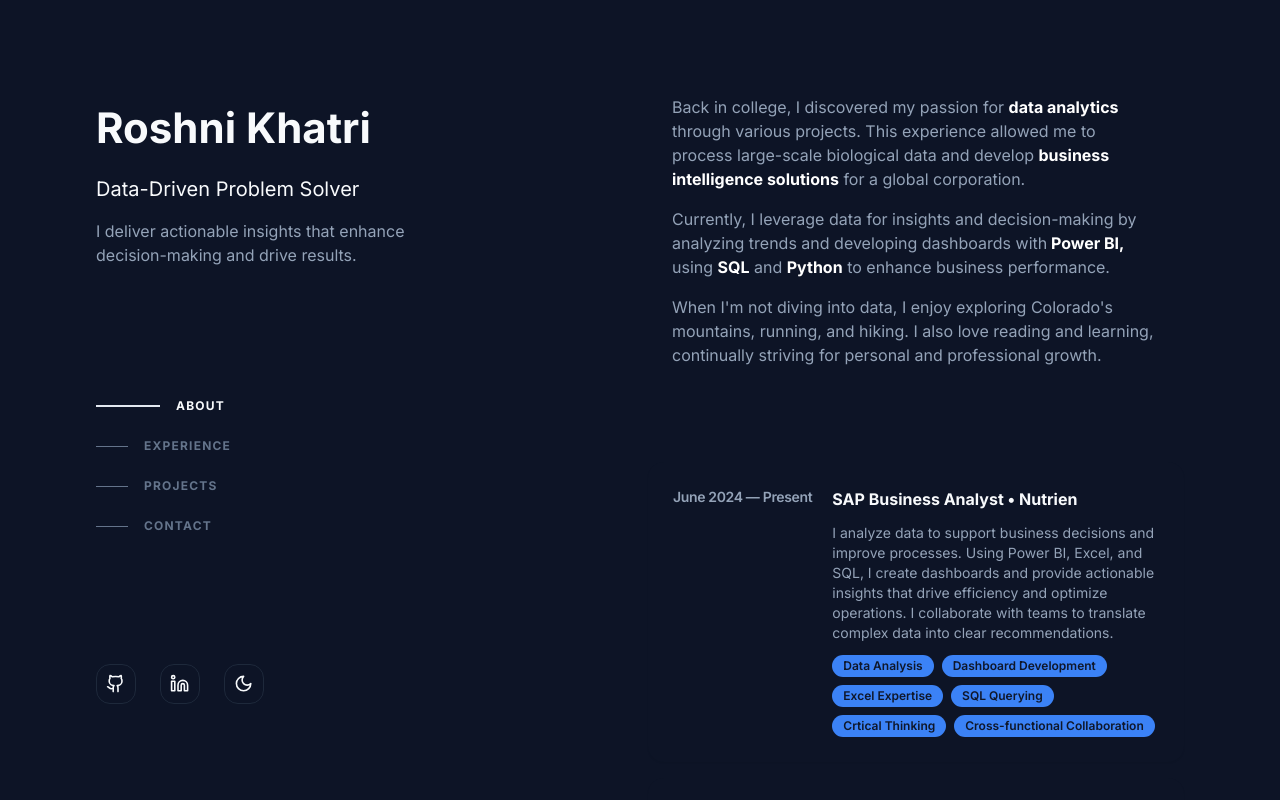
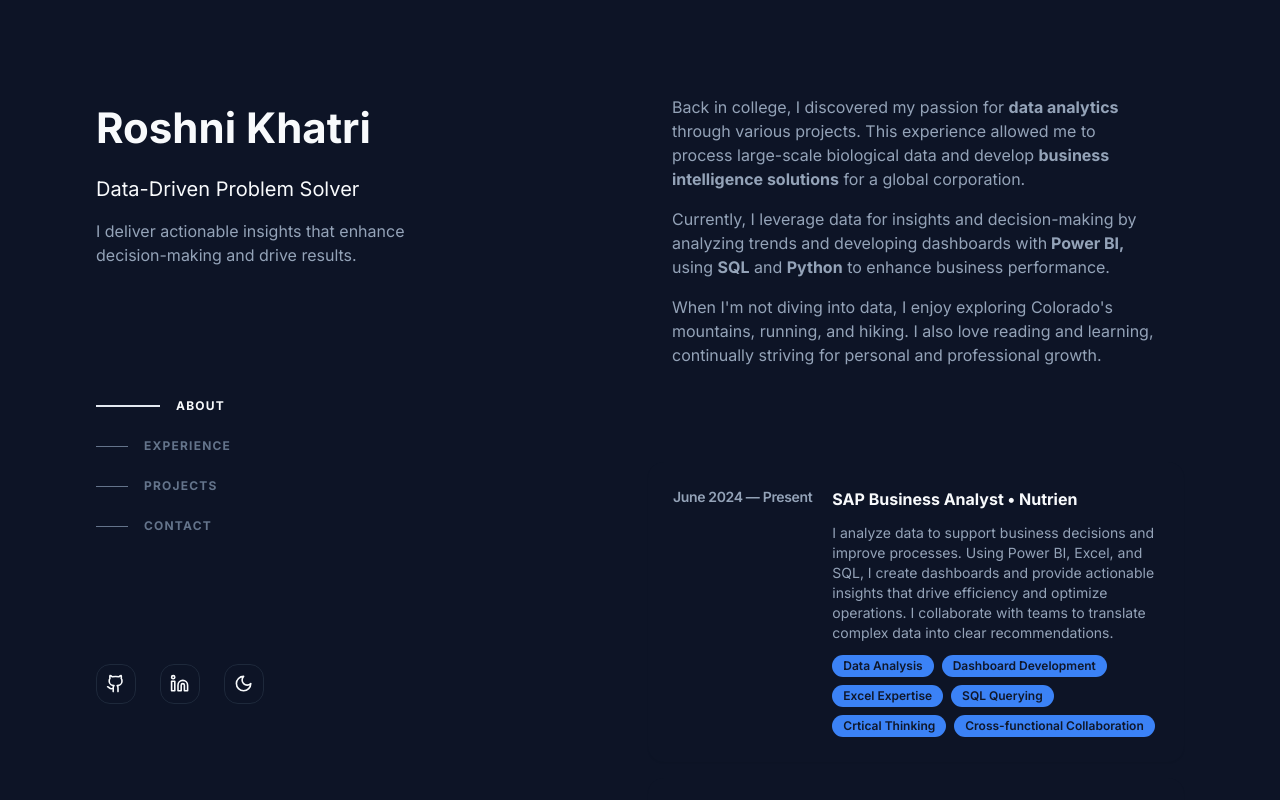
Before and after one commit to roshnik1/e-portfolio, a Next.js app: page / in a window 1280 px wide. Shown: the top 800 px of the page. Built offline with nearby package versions, Linux system fonts and the light colour scheme.

Commit message:
Fix theme issues

```diff
--- a/components/About.tsx
+++ b/components/About.tsx
@@ -4,7 +4,7 @@ import styled from 'styled-components';
 
 const BoldT = styled.span`
   font-weight: bold;
-  color: white;
+  color: ${(props) => props.theme.textColor};
 `;
 
 export default function About() {
```
